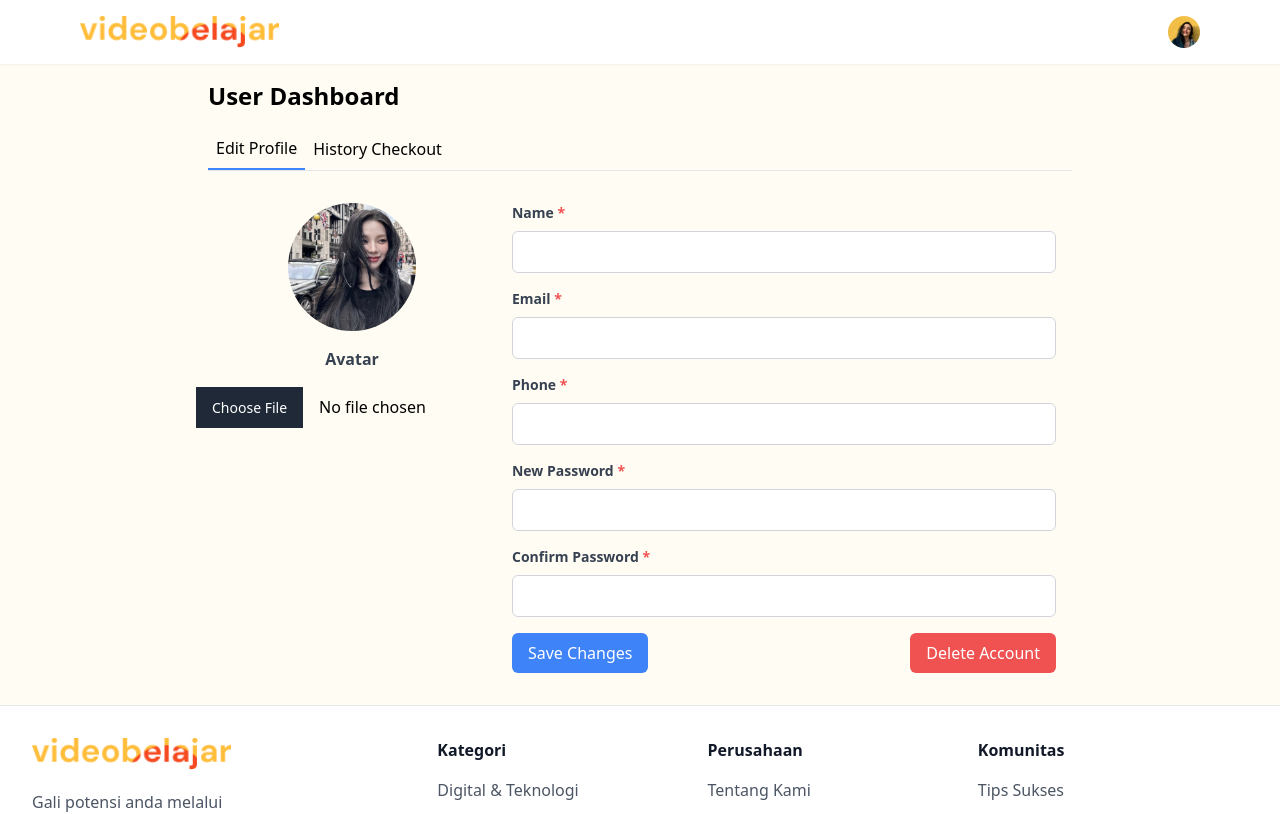
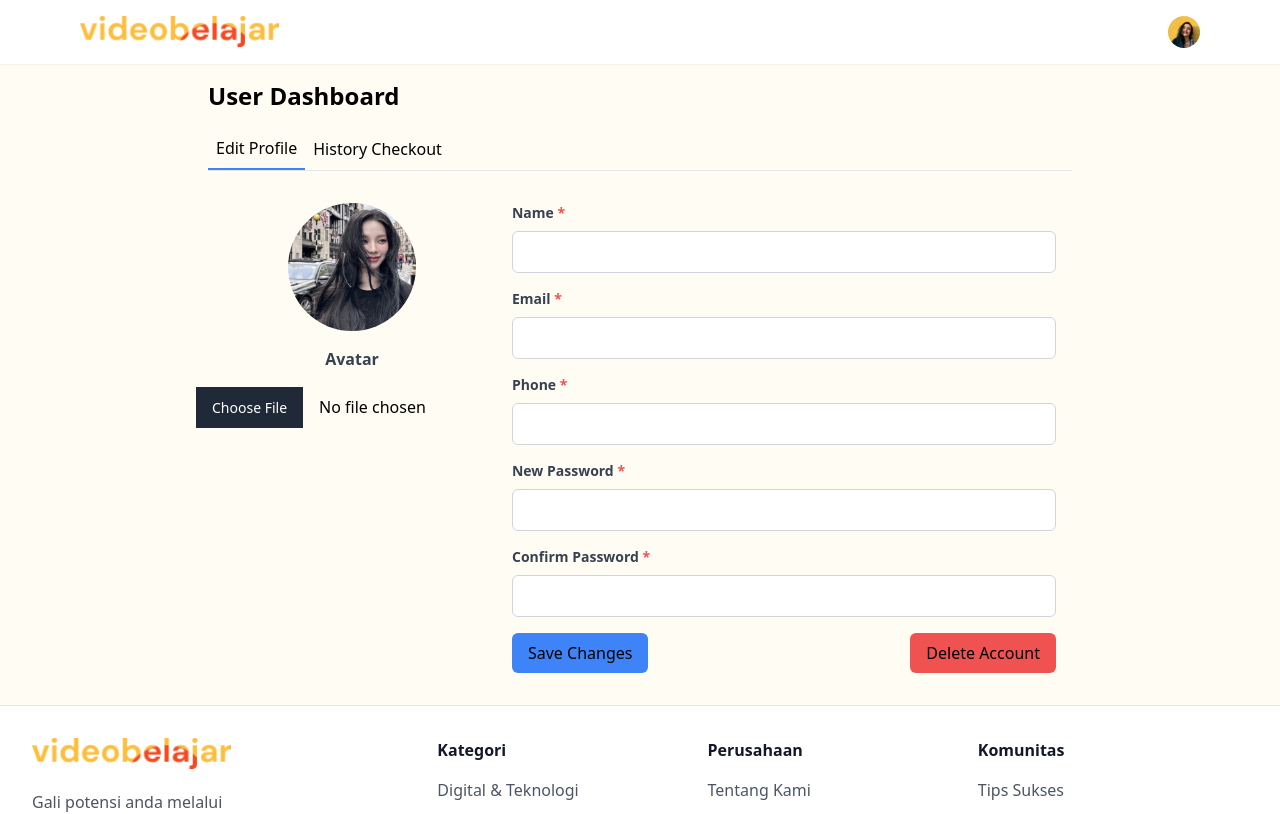
Before and after one commit to Ciptaaaa/VideoBelajar, a React (Vite) app: page /profile in a window 1280 px wide. Shown: the top 814 px of the page. Built offline with nearby package versions, Linux system fonts and the light colour scheme.

Commit message:
fix: remove text color default  from elements

```diff
--- a/src/Elements/Button/Masuk.jsx
+++ b/src/Elements/Button/Masuk.jsx
@@ -6,7 +6,7 @@ const Masuk = ({ type = "submit", className, onClick, children }) => {
     <div className="">
       <button
         type={type} // Default type is 'submit', but it can be overridden
-        className={`px-4 py-2 text-white rounded-md focus:outline-none ${className}`}
+        className={`px-4 py-2  rounded-md focus:outline-none ${className}`}
         onClick={onClick}
       >
         {children}
```
